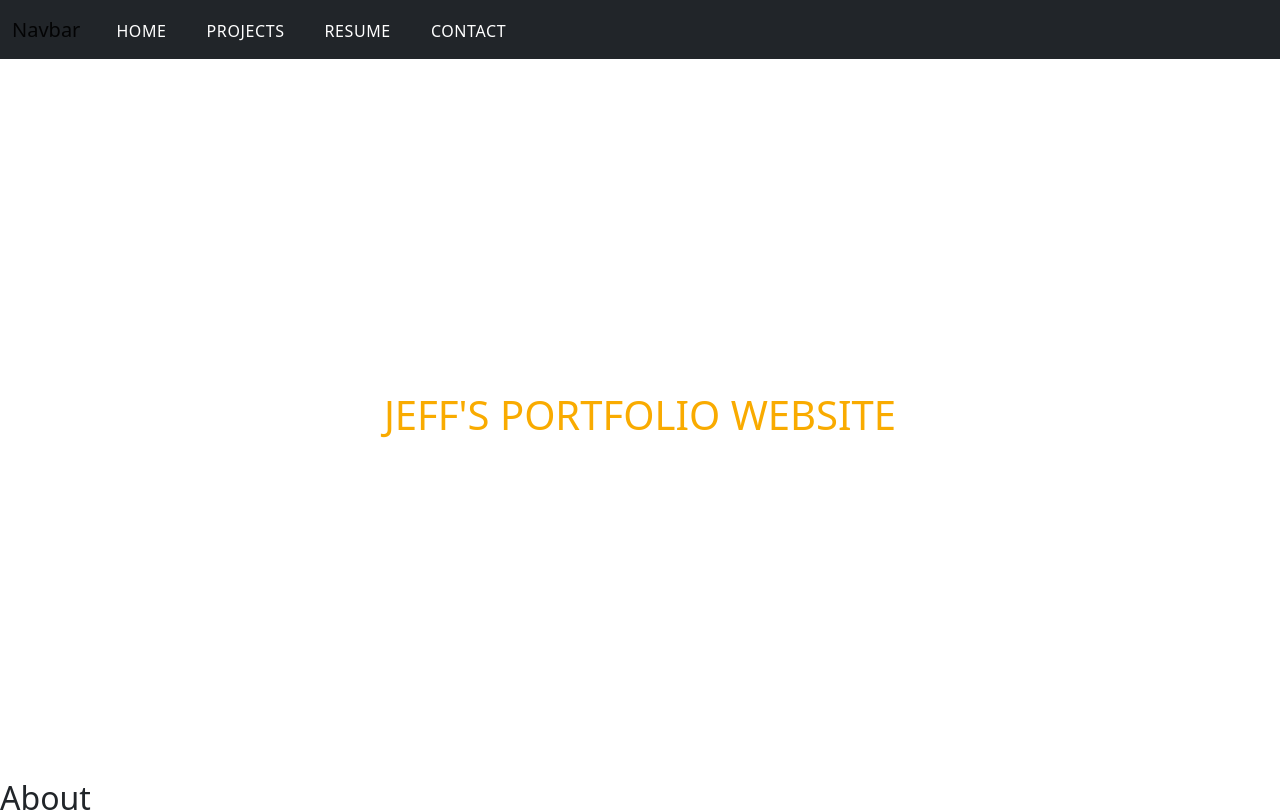
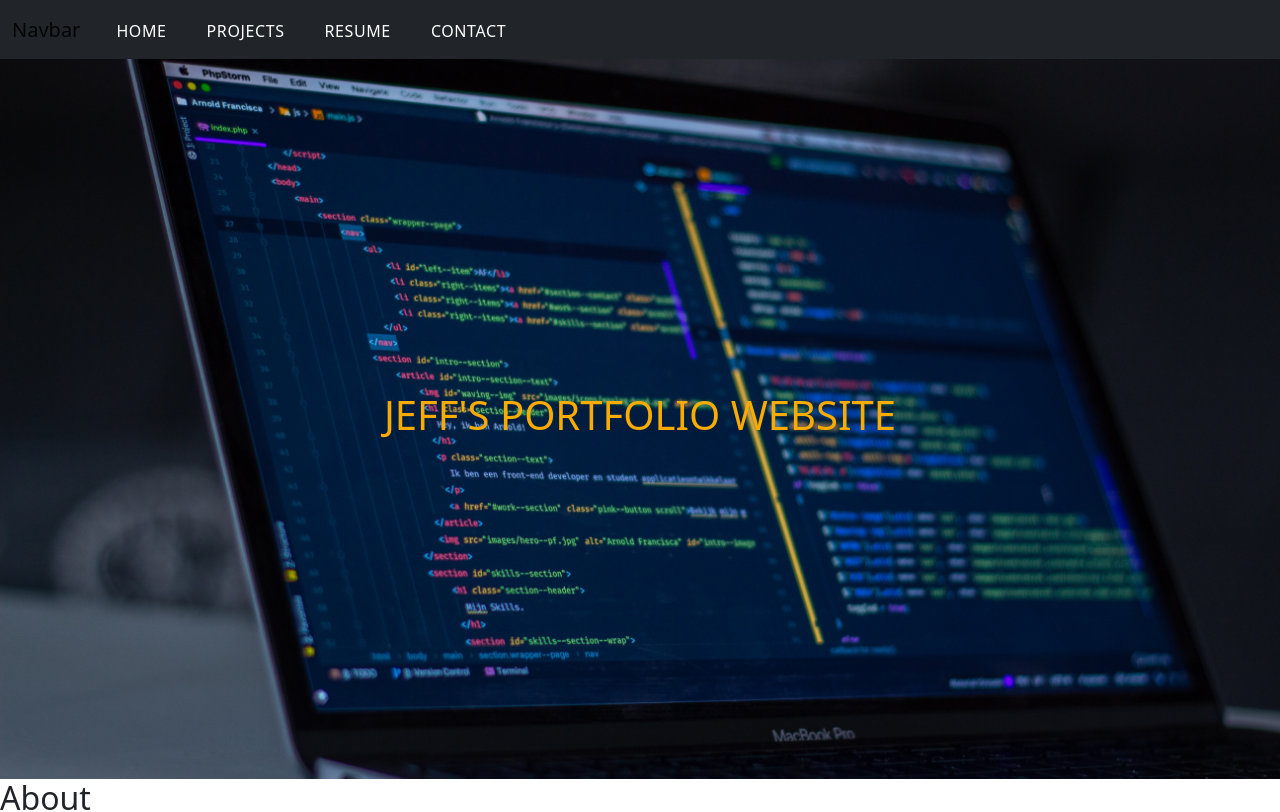
Before and after one commit to jcport1/my-website, a React (Create React App) app: page / in a window 1280 px wide. Shown: the top 812 px of the page. Built offline with nearby package versions, Linux system fonts and the light colour scheme.

Commit message:
Adds background image to home component

```diff
--- a/package.json
+++ b/package.json
@@ -11,6 +11,7 @@
     "@testing-library/react": "^11.1.0",
     "@testing-library/user-event": "^12.1.10",
     "bootstrap": "^5.0.1",
+    "node-sass": "^6.0.0",
     "react": "^17.0.2",
     "react-dom": "^17.0.2",
     "react-redux": "^7.2.4",
@@ -43,5 +44,10 @@
       "last 1 firefox version",
       "last 1 safari version"
     ]
+  },
+  "devDependencies": {
+    "css-loader": "^5.2.4",
+    "style-loader": "^1.3.0",
+    "webpack": "^4.44.2"
   }
 }
--- a/src/App.css
+++ b/src/App.css
@@ -39,7 +39,7 @@ nav ul li {
 
 .header-wrapper {
   position: relative;
-  /* background: url(background.jpeg) no-repeat; */
+  background: url(background.jpg) no-repeat;
   background-size: cover;
   background-position: center;
   height: 90vh;
```
Also changed, not shown: 2 other files (tests, documents, lock files or other folders).
